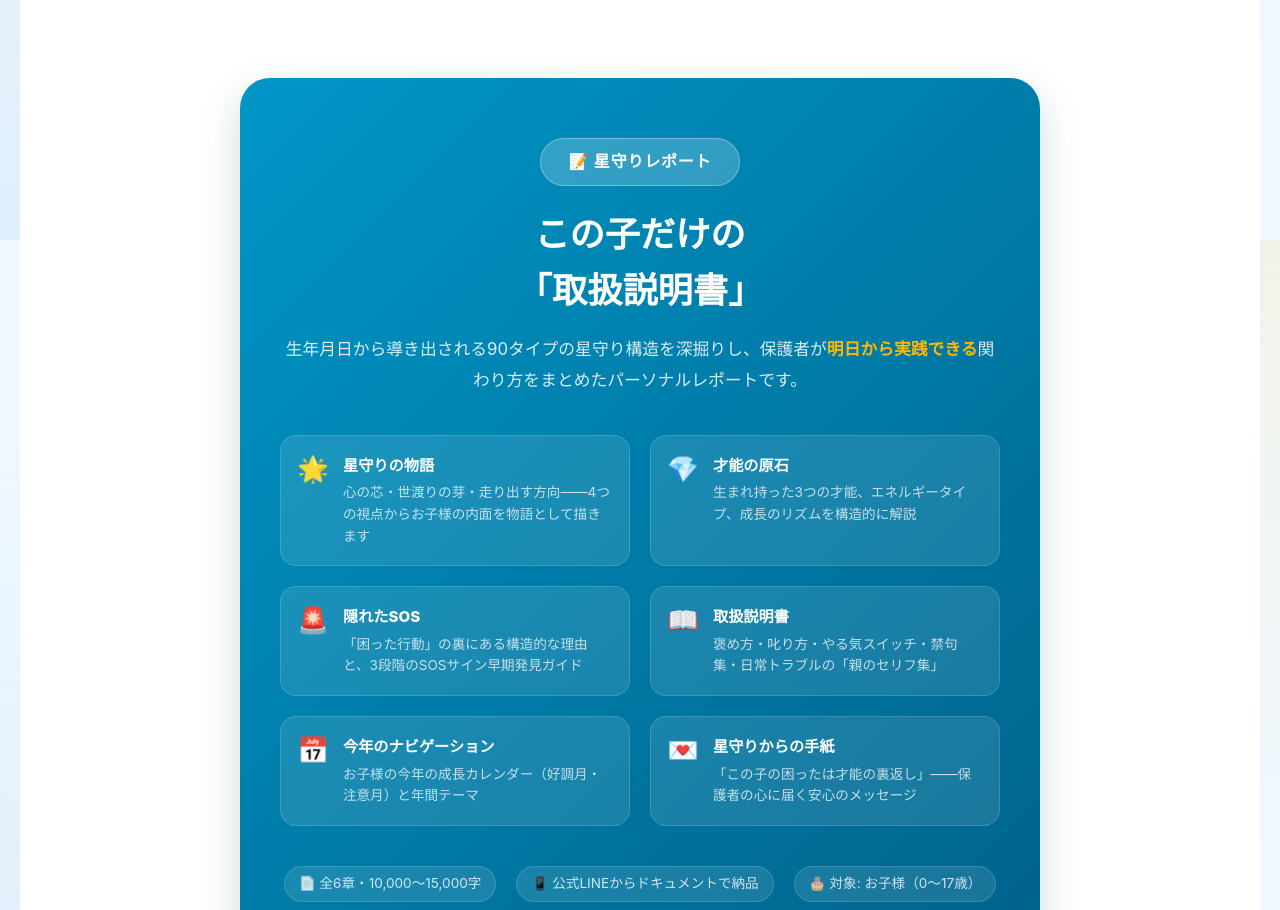
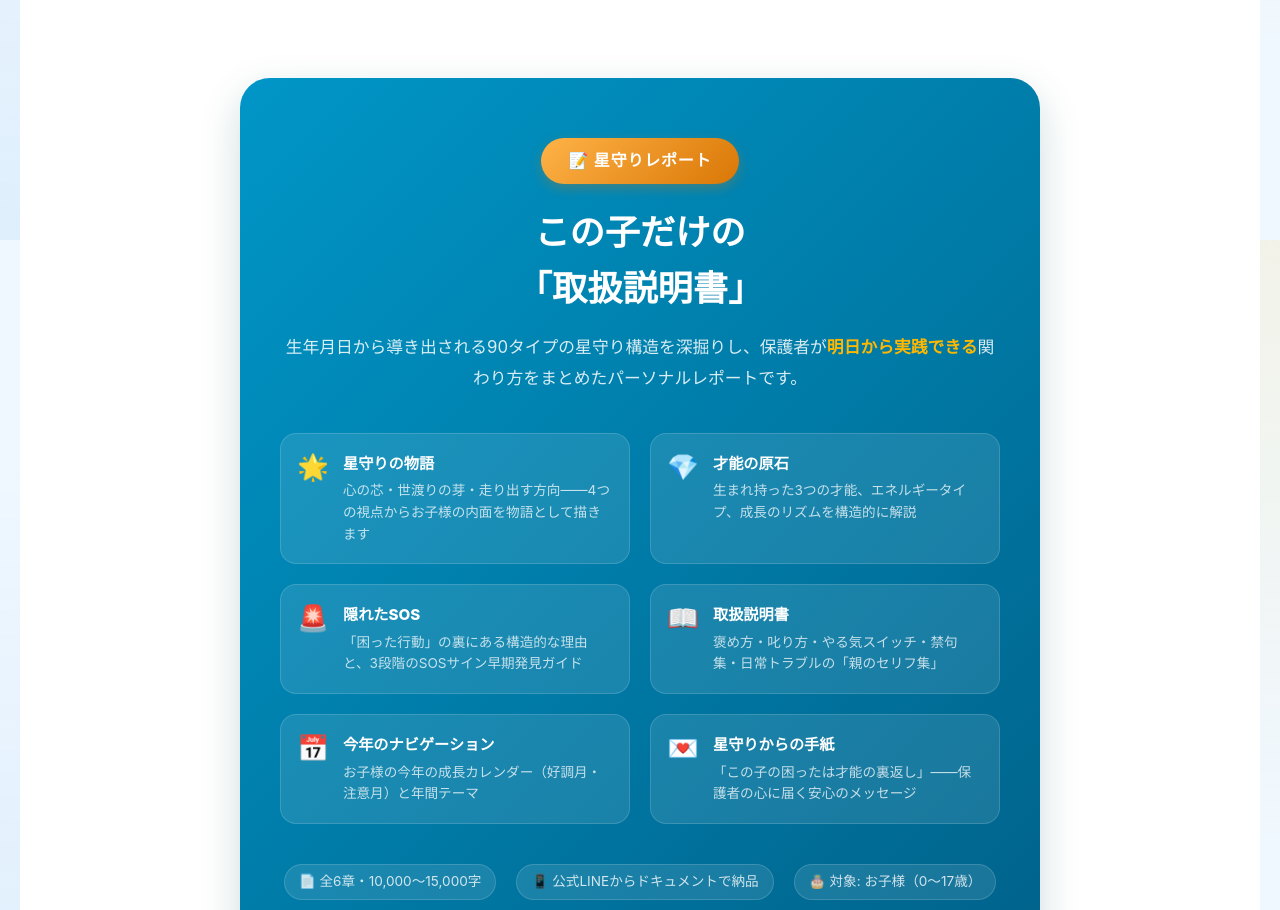
Before and after one commit to naotoada/hoshimori-web, a Next.js app: page / in a window 1280 px wide. Shown: the part 5360-6270 px from the top of the page. Built offline with nearby package versions, Linux system fonts and the light colour scheme.

Commit message:
Update: 子供向けレポートカードの「星守りレポート」バッジを、大人版と同じイエロー/オレンジ系のグラデーションに変更

```diff
--- a/src/app/page.module.css
+++ b/src/app/page.module.css
@@ -208,7 +208,7 @@
 
 .reportBadge {
   display: inline-block;
-  background: rgba(255, 255, 255, 0.2);
+  background: linear-gradient(135deg, #FFB347, #D97706);
   color: #FFF;
   font-weight: bold;
   padding: 10px 28px;
@@ -216,7 +216,7 @@
   font-size: 1rem;
   letter-spacing: 0.05em;
   margin-bottom: 20px;
-  border: 1px solid rgba(255, 255, 255, 0.3);
+  box-shadow: 0 4px 12px rgba(217, 119, 6, 0.3);
 }
 
 .reportBox h2 {
```
